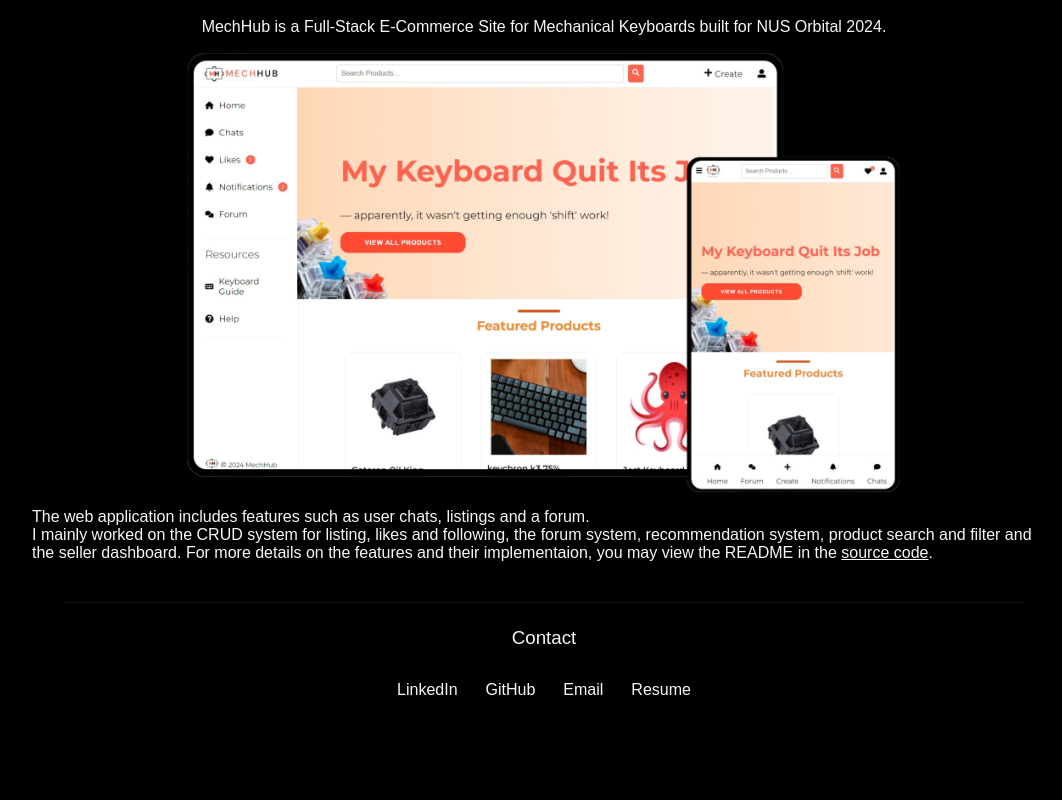
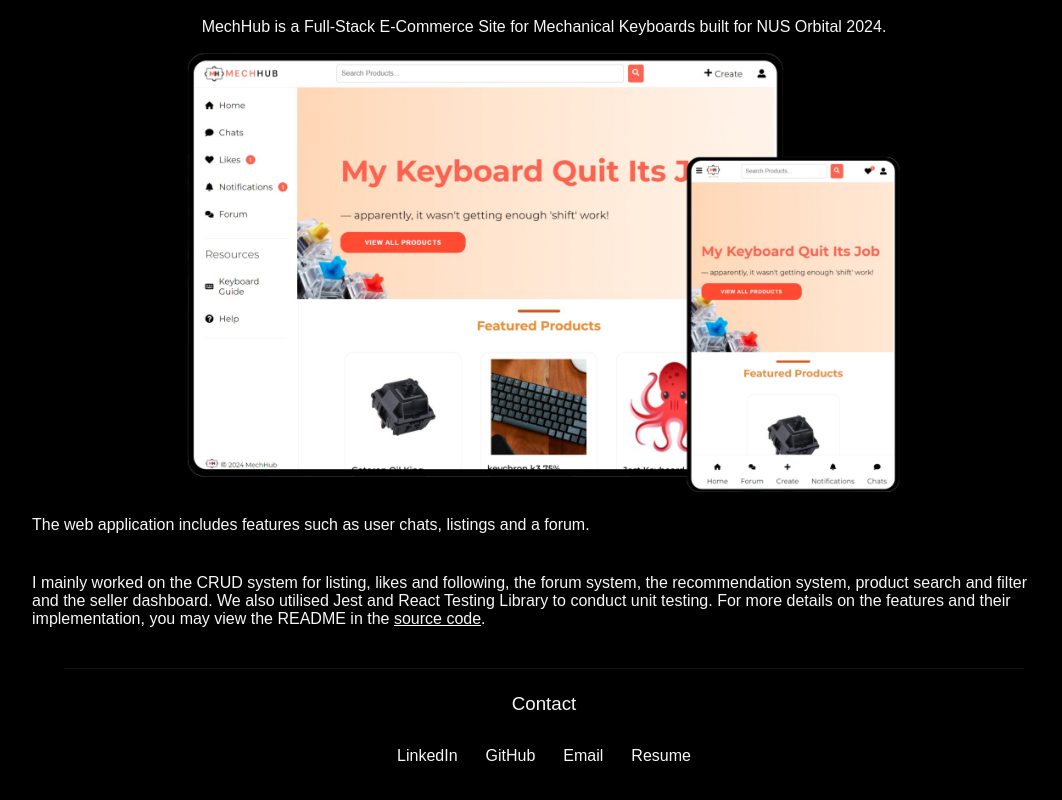
Before and after one commit to vanesssalai/portfolio, a React (Vite) app: page /mechhub in a window 1280 px wide. Shown: the part 334-1134 px from the top of the page, without its empty margins (96-1158 px from the left). Before the commit the page ends 1081 px from the top, so only its background shows below. Built offline with nearby package versions, Linux system fonts and the light colour scheme; a web font is replaced by a local one.

Commit message:
updated Projects

```diff
--- a/src/pages/Projects/MechHub/MechHub.css
+++ b/src/pages/Projects/MechHub/MechHub.css
@@ -17,6 +17,11 @@
     }
 }
 
+.mh-desc {
+    margin-top: 24px;
+    align-self: flex-start;
+}
+
 .mh-img {
     width: 70%;
     align-self: center;
--- a/src/pages/Projects/MechHub/MechHub.jsx
+++ b/src/pages/Projects/MechHub/MechHub.jsx
@@ -26,10 +26,13 @@ export default function MechHub() {
                         alt="MechHub"
                         className="mh-img"
                     />
-                    <p>
+                    <p className="mh-desc">
                         The web application includes features such as user chats, listings and a forum.
-                        <br />I mainly worked on the CRUD system for listing, likes and following, the forum system, recommendation system, product search and filter and the seller dashboard.
-                        For more details on the features and their implementaion, you may view the README in the <a href="https://github.com/vanesssalai/orbital-mechhub">source code</a>.
+                    </p>
+                    <p className="mh-desc">
+                    I mainly worked on the CRUD system for listing, likes and following, the forum system, the recommendation system, product search and filter and the seller dashboard.
+We also utilised Jest and React Testing Library to conduct unit testing.
+ For more details on the features and their implementation, you may view the README in the <a href="https://github.com/vanesssalai/orbital-mechhub">source code</a>.
                     </p>
                 </div>
             </>
--- a/src/pages/Projects/UltimateTTT/UltimateTTT.jsx
+++ b/src/pages/Projects/UltimateTTT/UltimateTTT.jsx
@@ -20,14 +20,15 @@ export default function UltimateTTT() {
                     sourceLink="https://github.com/vanesssalai/ultimate-ttt"
                 />
                 <div className="mechHub-content">
-                    <p >This is an ultimate TicTacToe implementation using javascript.</p>
+                    <p>This project is an online multiplayer version of Ultimate Tic-Tac-Toe, which reminds me of playing it in class in secondary school.</p>
                     <img
                         src={UltimateTTT_preview}
                         alt="MechHub"
                         className="mh-img"
                     />
                     <p>
-                        I used socket.io to allow for users to send a game code to their friends and play online.
+                    The implementation uses React for the frontend and NodeJS with Socket.io for the backend.
+                    React hooks are used for state management, while Socket.io, with its real-time communication capabilities, is integrated for instant updates. The implementation also includes the logic for handling the ultimate tic tac toe rules, such as determining which board is playable based on the previous move.
                         <br /> A future development would be to add a bot to allow for single player modes.
                     </p>
                 </div>
```
